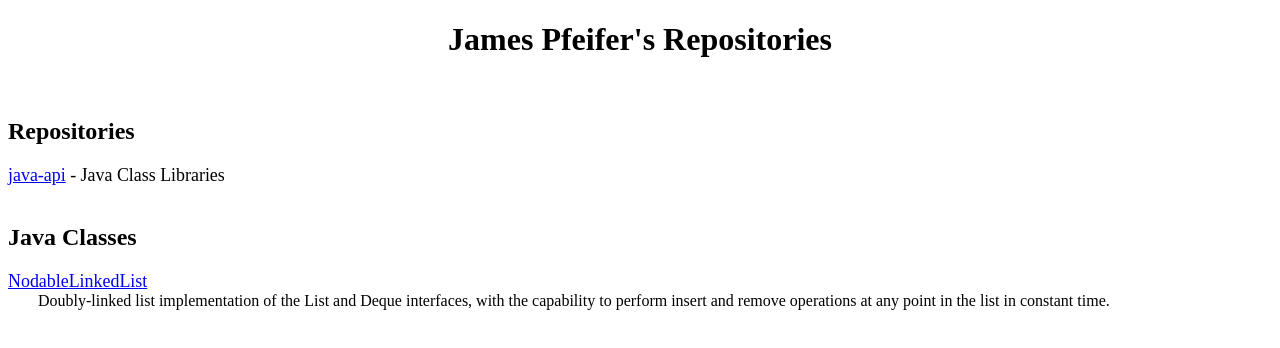
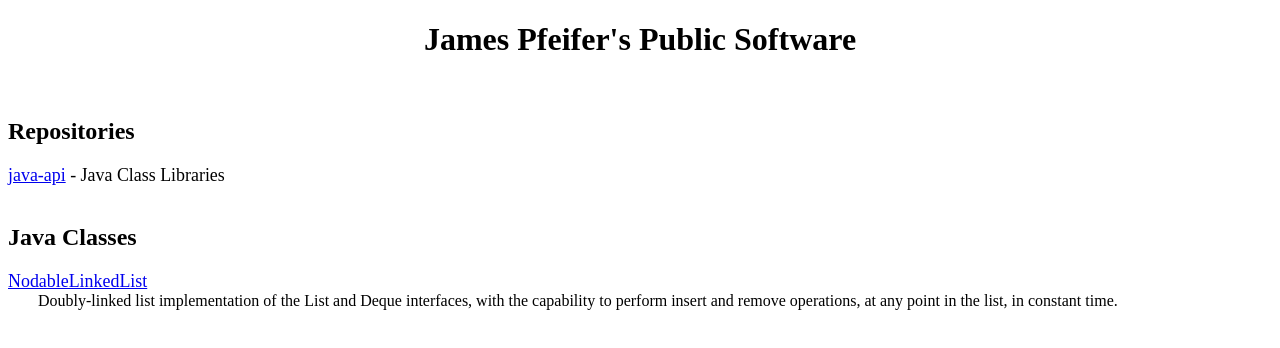
Before and after one commit to jpfeifdom/jpfeifdom.github.io, a plain HTML site: page index.html in a window 1280 px wide. Drawn offline with Linux system fonts and the light colour scheme.

Commit message:
Update index.html

```diff
--- a/index.html
+++ b/index.html
@@ -21,7 +21,7 @@ div.c {
 <body>
 
 <div class="a">
-<h1>James Pfeifer's Repositories</h1>
+<h1>James Pfeifer's Public Software</h1>
 </div>
 
 <br />
@@ -37,8 +37,8 @@ div.c {
 <a href="https://github.com/jpfeifdom/java-api/blob/master/java-api/src/net/pfeifdom/java/util/NodableLinkedList.java">NodableLinkedList</a>
 </div>
 <div class="b">
- Doubly-linked list implementation of the List and Deque interfaces, with the capability to perform insert and remove operations
- at any point in the list in constant time.
+ Doubly-linked list implementation of the List and Deque interfaces, with the capability to perform insert and remove operations,
+ at any point in the list, in constant time.
 </div>
 
 </body>
```
